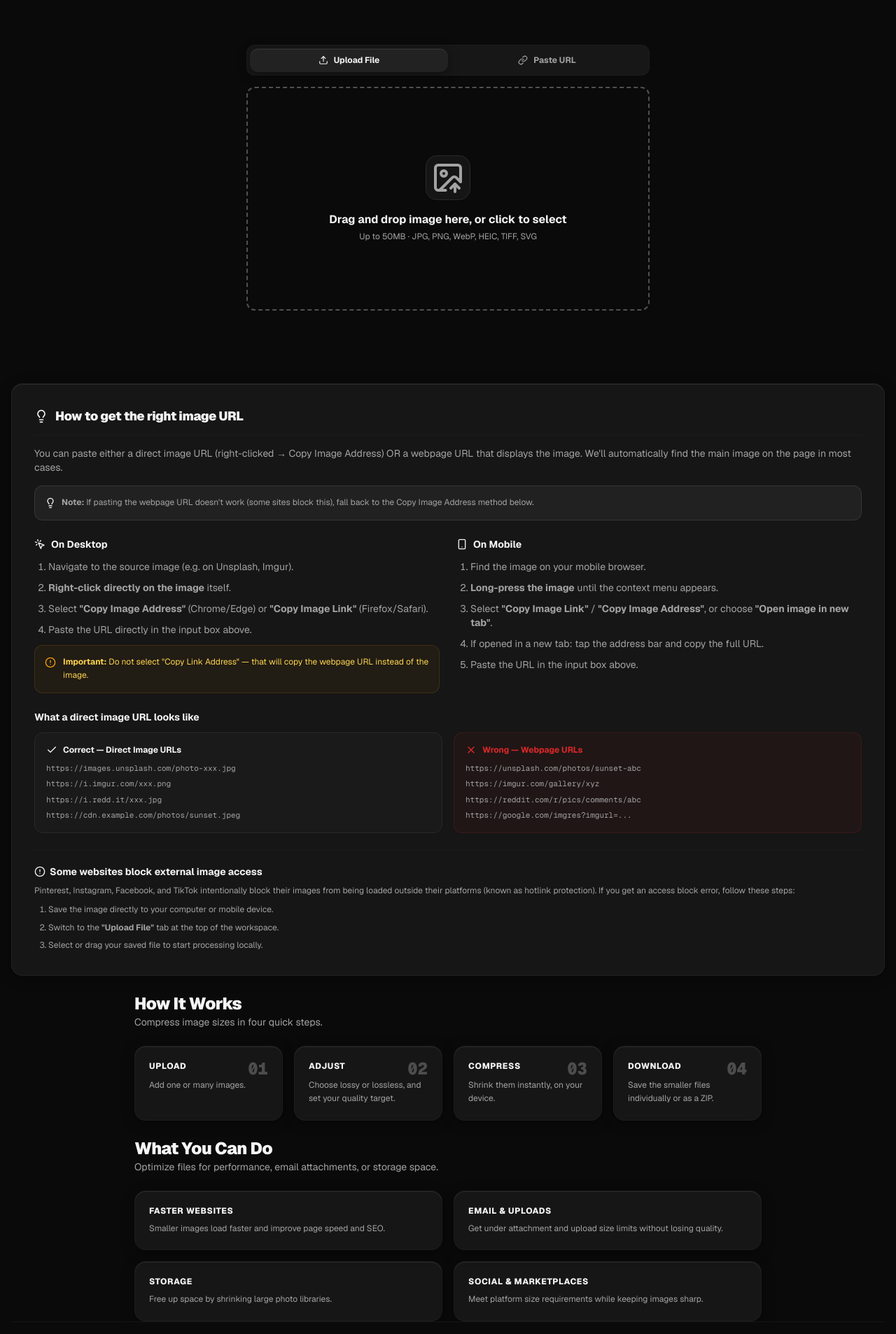
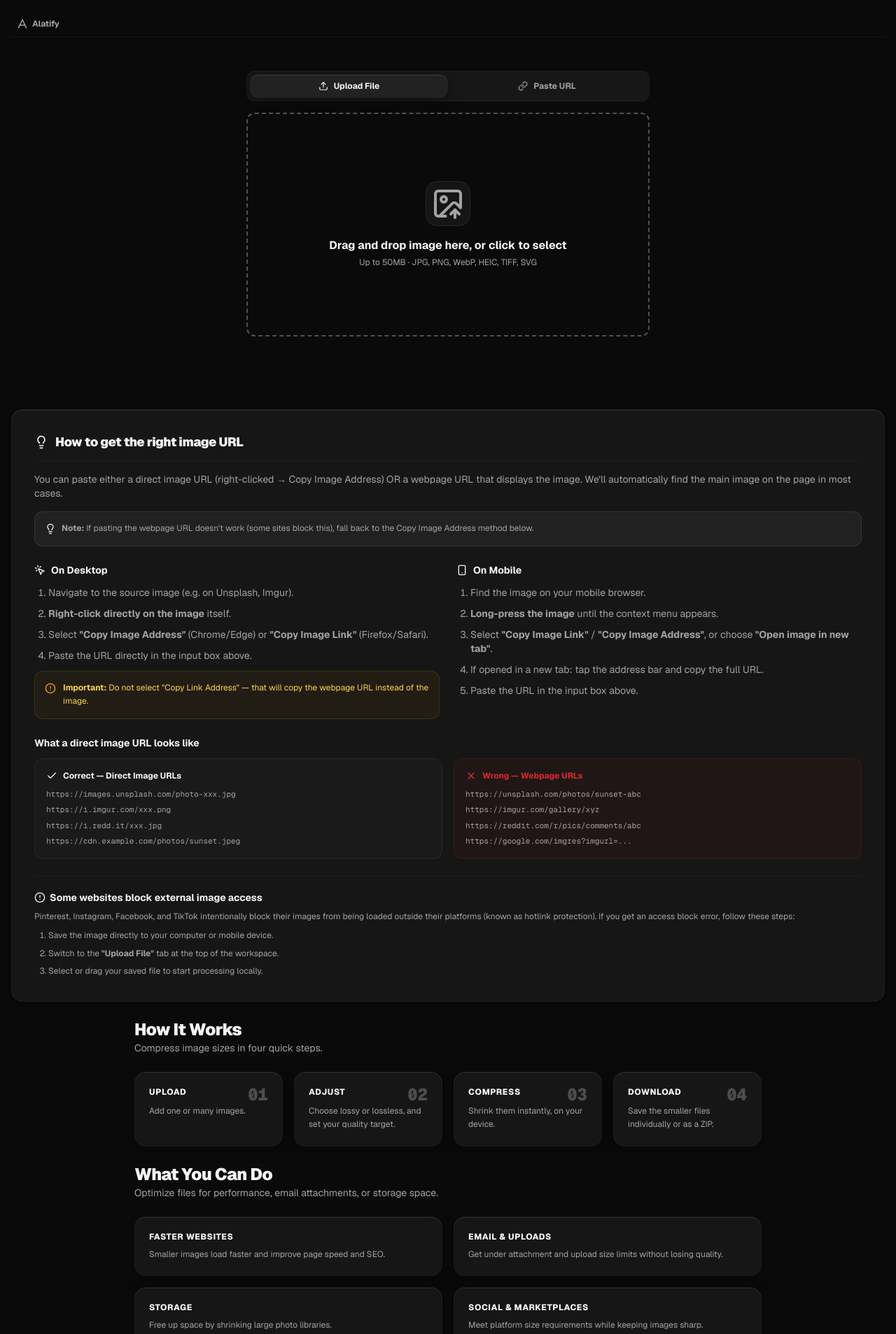
Before and after one commit to getalatify/AlatifyWeb, a Next.js app: page /embed/compressor in a window 1280 px wide. Shown: the top 1907 px of the page at 70% size. Built offline with nearby package versions, Linux system fonts and the light colour scheme.

Commit message:
Add brand at header embed page

```diff
--- a/src/app/(site)/tools/bg-remover/bg-remover-client.tsx
+++ b/src/app/(site)/tools/bg-remover/bg-remover-client.tsx
@@ -4,7 +4,7 @@
 import { useT } from "@/lib/i18n/useT";
 import React, { useState, useEffect, useRef, useCallback } from "react";
 import Link from "next/link";
-import { Header, DownloadButton, PrivacyNotice, EmbedAttribution } from "@/components/shared";
+import { Header, DownloadButton, PrivacyNotice, EmbedAttribution, EmbedBrandHeader } from "@/components/shared";
 import { ImageSourceInput } from "@/components/image-source-input";
 import { UrlInputHelp } from "@/components/url-input-help";
 import { Button } from "@/components/ui/button";
@@ -650,6 +650,7 @@ export default function BgRemoverClient({ isEmbed = false }: { isEmbed?: boolean
 
   return (
     <ContainerTag className={containerClasses}>
+      {isEmbed && <EmbedBrandHeader slug="bg-remover" />}
       {/* Background Glows for Premium Vibe */}
       <div className="absolute top-[-10%] left-[-10%] w-[50%] h-[50%] bg-primary/5 rounded-full blur-[120px] pointer-events-none" />
       <div className="absolute bottom-[-10%] right-[-10%] w-[50%] h-[50%] bg-primary/5 rounded-full blur-[120px] pointer-events-none" />
--- a/src/app/(site)/tools/compressor/compressor-client.tsx
+++ b/src/app/(site)/tools/compressor/compressor-client.tsx
@@ -3,7 +3,7 @@
 
 import React, { useState, useEffect, useRef } from "react";
 import Link from "next/link";
-import { Header, DownloadButton, PrivacyNotice, EmbedAttribution } from "@/components/shared";
+import { Header, DownloadButton, PrivacyNotice, EmbedAttribution, EmbedBrandHeader } from "@/components/shared";
 import { ImageSourceInput } from "@/components/image-source-input";
 import { UrlInputHelp } from "@/components/url-input-help";
 import { Button } from "@/components/ui/button";
@@ -197,6 +197,7 @@ export default function ImageCompressorPage({ isEmbed = false }: { isEmbed?: boo
 
   return (
     <ContainerTag className={containerClasses}>
+      {isEmbed && <EmbedBrandHeader slug="compressor" />}
       {/* Background Glows for Premium Vibe */}
       <div className="absolute top-[-10%] left-[-10%] w-[50%] h-[50%] bg-primary/5 rounded-full blur-[120px] pointer-events-none" />
       <div className="absolute bottom-[-10%] right-[-10%] w-[50%] h-[50%] bg-primary/5 rounded-full blur-[120px] pointer-events-none" />
--- a/src/app/(site)/tools/qr-toolkit/qr-toolkit-client.tsx
+++ b/src/app/(site)/tools/qr-toolkit/qr-toolkit-client.tsx
@@ -3,7 +3,7 @@
 import { useT } from "@/lib/i18n/useT";
 import React, { useState, useEffect, useRef } from "react";
 import Link from "next/link";
-import { Header, PrivacyNotice, EmbedAttribution } from "@/components/shared";
+import { Header, PrivacyNotice, EmbedAttribution, EmbedBrandHeader } from "@/components/shared";
 import { Button } from "@/components/ui/button";
 import { Select, SelectTrigger, SelectValue, SelectContent, SelectItem } from "@/components/ui/select";
 import { QrCode, Scan, Download, Copy, Check, AlertTriangle, ExternalLink, Wifi, Type, Link2, CheckCircle2, HelpCircle, Shield, EyeOff, Camera, Upload, Info } from "lucide-react";
@@ -409,6 +409,7 @@ export default function QrToolkitClient({ isEmbed = false }: { isEmbed?: boolean
 
   return (
     <ContainerTag className={containerClasses}>
+      {isEmbed && <EmbedBrandHeader slug="qr-toolkit" />}
       {/* Background glow effects */}
       <div className="absolute top-[-10%] left-[-10%] w-[50%] h-[50%] bg-primary/5 rounded-full blur-[120px] pointer-events-none" />
       <div className="absolute bottom-[-10%] right-[-10%] w-[50%] h-[50%] bg-primary/5 rounded-full blur-[120px] pointer-events-none" />
--- a/src/app/(site)/tools/resizer/resizer-client.tsx
+++ b/src/app/(site)/tools/resizer/resizer-client.tsx
@@ -4,7 +4,7 @@
 import { useT } from "@/lib/i18n/useT";
 import React, { useState, useEffect, useRef } from "react";
 import Link from "next/link";
-import { Header, DownloadButton, PrivacyNotice, EmbedAttribution } from "@/components/shared";
+import { Header, DownloadButton, PrivacyNotice, EmbedAttribution, EmbedBrandHeader } from "@/components/shared";
 import { ImageSourceInput } from "@/components/image-source-input";
 import { UrlInputHelp } from "@/components/url-input-help";
 import { Button } from "@/components/ui/button";
@@ -329,6 +329,7 @@ export default function ImageResizerPage({ isEmbed = false }: { isEmbed?: boolea
 
   return (
     <ContainerTag className={containerClasses}>
+      {isEmbed && <EmbedBrandHeader slug="resizer" />}
       {/* Background Glows for Premium Vibe */}
       <div className="absolute top-[-10%] left-[-10%] w-[50%] h-[50%] bg-primary/5 rounded-full blur-[120px] pointer-events-none" />
       <div className="absolute bottom-[-10%] right-[-10%] w-[50%] h-[50%] bg-primary/5 rounded-full blur-[120px] pointer-events-none" />
--- a/src/components/shared/embed-attribution.tsx
+++ b/src/components/shared/embed-attribution.tsx
@@ -1,17 +1,19 @@
 import React from "react";
+import { Logo } from "./logo";
 
 export function EmbedAttribution({ slug }: { slug: string }) {
   const url = `https://getalatify.com/tools/${slug}?utm_source=embed&utm_medium=widget&utm_campaign=${slug}`;
   return (
-    <footer className="w-full mt-auto pt-4 border-t border-border/40 text-center flex flex-col sm:flex-row items-center justify-between gap-2 text-[10px] text-muted-foreground z-10 shrink-0 select-none px-4 bg-background">
+    <footer className="w-full mt-auto pt-4 border-t border-border/40 text-center flex flex-col sm:flex-row items-center justify-between gap-3 text-[10px] text-muted-foreground z-10 shrink-0 select-none px-4 bg-background pb-2">
       <p>100% private — runs in your browser</p>
       <a
         href={url}
         target="_blank"
-        rel="noopener"
-        className="font-bold text-muted-foreground hover:text-primary transition-colors flex items-center gap-0.5"
+        rel="noopener noreferrer"
+        className="text-[11px] font-bold text-muted-foreground hover:text-primary transition-all flex items-center gap-1.5 px-3 py-1 rounded-full border border-border/60 bg-secondary/40 hover:bg-secondary hover:border-primary/40 shadow-sm"
       >
-        Powered by Alatify <span className="text-[8px]">↗</span>
+        <Logo className="w-3.5 h-3.5" />
+        <span>Powered by Alatify <span className="text-[9px]">↗</span></span>
       </a>
     </footer>
   );
--- /dev/null
+++ b/src/components/shared/embed-brand-header.tsx
@@ -0,0 +1,23 @@
+import React from "react";
+import { Logo } from "./logo";
+
+interface EmbedBrandHeaderProps {
+  slug: string;
+}
+
+export function EmbedBrandHeader({ slug }: EmbedBrandHeaderProps) {
+  const url = `https://getalatify.com/?utm_source=embed&utm_medium=widget&utm_campaign=${slug}`;
+  return (
+    <div className="w-full flex justify-start items-center p-2 border-b border-border/40 select-none bg-background/50 backdrop-blur-sm z-10 shrink-0">
+      <a
+        href={url}
+        target="_blank"
+        rel="noopener noreferrer"
+        className="flex items-center gap-1.5 text-xs font-bold text-muted-foreground hover:text-primary transition-colors py-0.5"
+      >
+        <Logo className="w-4 h-4 text-muted-foreground hover:text-primary transition-colors" />
+        <span>Alatify</span>
+      </a>
+    </div>
+  );
+}
--- a/src/components/shared/index.ts
+++ b/src/components/shared/index.ts
@@ -10,3 +10,4 @@ export { Logo } from "./logo";
 export { PrivacyNotice } from "./privacy-notice";
 export { BackToTop } from "./back-to-top";
 export { EmbedAttribution } from "./embed-attribution";
+export { EmbedBrandHeader } from "./embed-brand-header";
```
